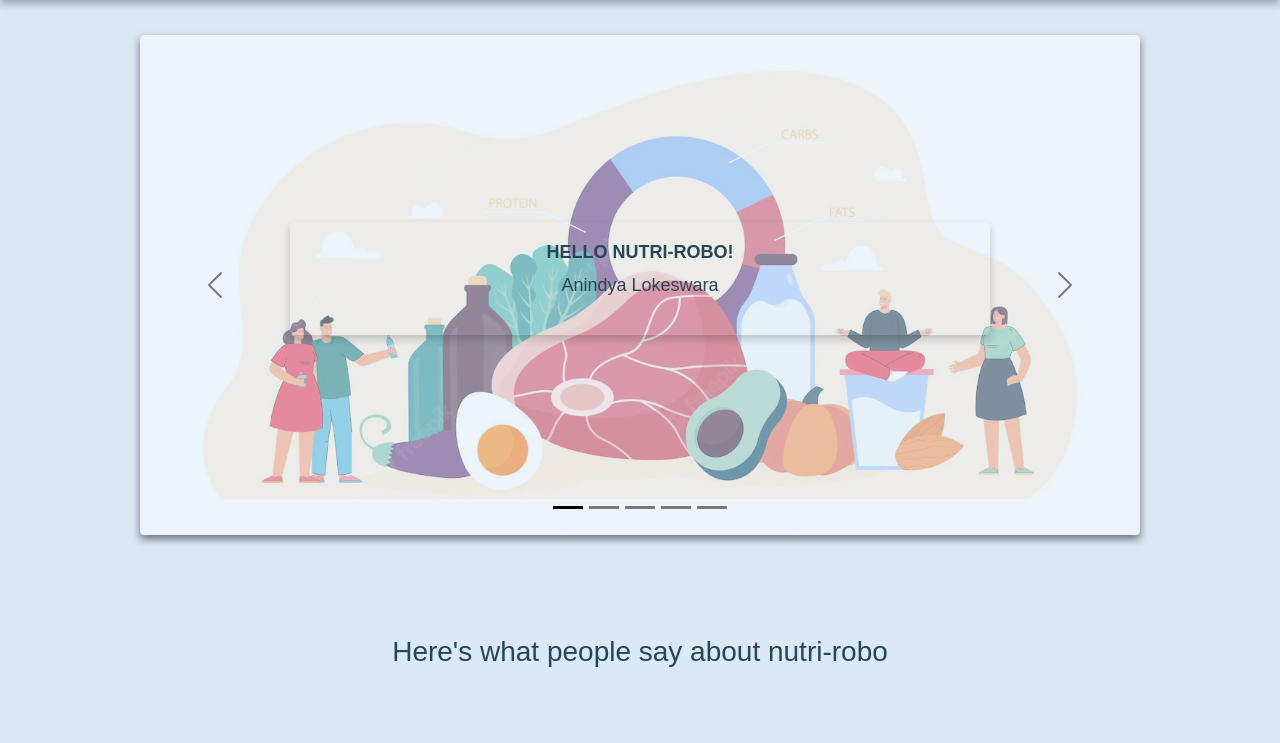
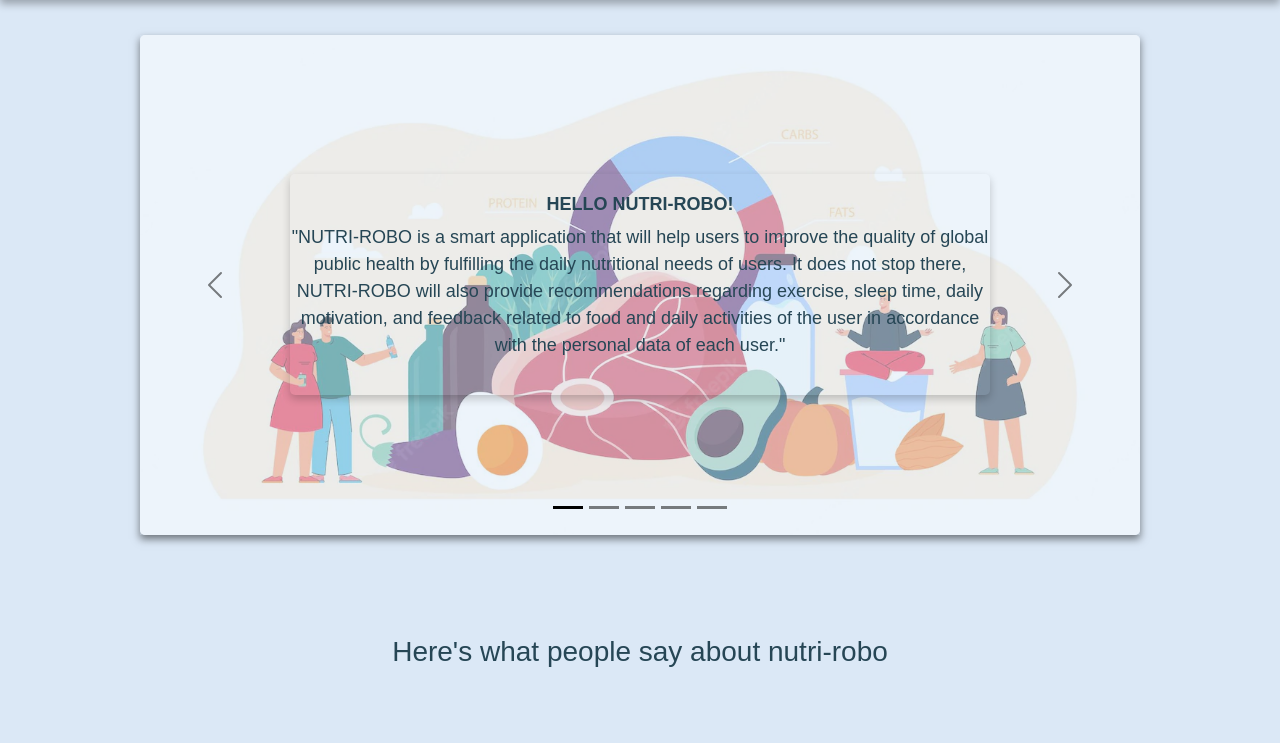
Before and after one commit to afiqilyasakmal/nutri-robo, a Django app: page / in a window 1280 px wide. Shown: the part 75-818 px from the top of the page. Run offline with Django 4.2, Linux system fonts and the light colour scheme; data that the repository does not hold is empty.

Commit message:
updating landingPage module

```diff
--- a/landingPage/static/css/landingPage.css
+++ b/landingPage/static/css/landingPage.css
@@ -279,14 +279,14 @@
     }
 
     #carouselLabel1 {
-        margin-bottom: 0px;
+        margin-bottom: -10px;
         box-shadow: 0 4px 8px 0 rgba(0,0,0,0.2);
         transition: 0.3s;
         border-radius: 5px;
     }
 
     #carouselLabel1:hover {
-        margin-bottom: 0px;
+        margin-bottom: -10px;
         box-shadow: 0 4px 8px 0 rgba(0,0,0,0.75);
         border-radius: 5px;
         background-color: rgb(251, 251, 251, 0.75);
@@ -369,7 +369,6 @@
         border-color: #264655;
         box-shadow: 0 4px 8px 0 rgba(0,0,0,0.1);
         transition: 0.3s;
-        font-size: medium;
     }
 
     .navbarButton:hover {
@@ -413,17 +412,19 @@
     }
 
     #carouselLabel1 {
-        margin-bottom: 35px;
+        margin-bottom: 5px;
         box-shadow: 0 4px 8px 0 rgba(0,0,0,0.2);
         transition: 0.3s;
         border-radius: 5px;
+        font-size: x-small;
     }
 
     #carouselLabel1:hover {
-        margin-bottom: 35px;
+        margin-bottom: 5px;
         box-shadow: 0 4px 8px 0 rgba(0,0,0,0.75);
         border-radius: 5px;
         background-color: rgb(251, 251, 251, 0.75);
+        font-size: x-small;
     }
 
     #carouselLabel2 {
@@ -492,6 +493,10 @@
     margin-right: 30px;
     }
 
+    .navbarButton {
+        font-size: medium;
+    }
+
     .carousel {
         height: 300px;
         width: 600px;
@@ -527,14 +532,14 @@
 
 
     #carouselLabel1 {
-        margin-bottom: 80px;
+        margin-bottom: 10px;
         box-shadow: 0 4px 8px 0 rgba(0,0,0,0.2);
         transition: 0.3s;
         border-radius: 5px;
     }
 
     #carouselLabel1:hover {
-        margin-bottom: 80px;
+        margin-bottom: 10px;
         box-shadow: 0 4px 8px 0 rgba(0,0,0,0.75);
         border-radius: 5px;
         background-color: rgb(251, 251, 251, 0.75);
@@ -640,14 +645,14 @@
     }
 
     #carouselLabel1 {
-        margin-bottom: 180px;
+        margin-bottom: 120px;
         box-shadow: 0 4px 8px 0 rgba(0,0,0,0.2);
         transition: 0.3s;
         border-radius: 5px;
     }
 
     #carouselLabel1:hover {
-        margin-bottom: 180px;
+        margin-bottom: 120px;
         box-shadow: 0 4px 8px 0 rgba(0,0,0,0.75);
         border-radius: 5px;
         background-color: rgb(251, 251, 251, 0.75);
--- a/landingPage/templates/afterLoginLandingPage.html
+++ b/landingPage/templates/afterLoginLandingPage.html
@@ -15,7 +15,9 @@
   <!-- Navigation Bar -->
   <nav class="navbar fixed-top" id ="navbar">
     <div class="container-fluid">
-      <img src="{% static '/images/logo.jpg' %}" alt="" id="logoImage">
+      <a href="{% url 'landingPage:show_afterLoginlandingPage' %}">
+        <img src="{% static '/images/logo.jpg' %}" alt="" id="logoImage">
+      </a>
       <span class = "modalButton">
         <button type="button" class="navbarButton">
           <a href="{% url 'landingPage:logout_user' %}" style="text-decoration: none; color: #264655;">
@@ -47,7 +49,7 @@
         <a href="{% url 'landingPage:show_afterLoginlandingPage' %}">
           <div class="carousel-caption" id ="carouselLabel1">
             <h5>HELLO NUTRI-ROBO!</h5>
-            <p>"Anindya Lokeswara"</p>
+            <p>"NUTRI-ROBO is a smart application that will help users to improve the quality of global public health by fulfilling the daily nutritional needs of users. It does not stop there, NUTRI-ROBO will also provide recommendations regarding exercise, sleep time, daily motivation, and feedback related to food and daily activities of the user in accordance with the personal data of each user."</p>
           </div>
         </a>
       </div>
--- a/landingPage/templates/landingPage.html
+++ b/landingPage/templates/landingPage.html
@@ -15,7 +15,9 @@
   <!-- Navigation Bar -->
   <nav class="navbar fixed-top" id ="navbar">
     <div class="container-fluid">
-      <img src="{% static '/images/logo.jpg' %}" alt="" id="logoImage">
+      <a href="{% url 'landingPage:show_landingPage' %}">
+        <img src="{% static '/images/logo.jpg' %}" alt="" id="logoImage">
+      </a>
       <span class = "modalButton">
         <button type="button" class="navbarButton">
           <a href="{% url 'landingPage:login_user' %}" style="text-decoration: none; color: #264655;">SIGN IN</a>
@@ -42,7 +44,7 @@
         <a href="{% url 'landingPage:show_landingPage' %}">
           <div class="carousel-caption" id ="carouselLabel1">
             <h5>HELLO NUTRI-ROBO!</h5>
-            <p>Anindya Lokeswara</p>
+            <p>"NUTRI-ROBO is a smart application that will help users to improve the quality of global public health by fulfilling the daily nutritional needs of users. It does not stop there, NUTRI-ROBO will also provide recommendations regarding exercise, sleep time, daily motivation, and feedback related to food and daily activities of the user in accordance with the personal data of each user."</p>
           </div>
         </a>
       </div>
--- a/landingPage/templates/login.html
+++ b/landingPage/templates/login.html
@@ -13,7 +13,9 @@
   <!-- Navigation Bar -->
   <nav class="navbar fixed-top" id ="navbar">
     <div class="container-fluid">
-        <img src="{% static '/images/logo.jpg' %}" alt="" width="225" height="55"  id="logoImage">
+      <a href="{% url 'landingPage:show_landingPage' %}">
+        <img src="{% static '/images/logo.jpg' %}" alt="" id="logoImage">
+      </a>
         <span>
             <button type="button" class="signOutButton">
               <a href="{% url 'landingPage:show_landingPage' %}" style="text-decoration: none; color: #264655;">
--- a/landingPage/templates/register.html
+++ b/landingPage/templates/register.html
@@ -13,7 +13,9 @@
     <!-- Navigation Bar -->
     <nav class="navbar fixed-top" id ="navbar">
         <div class="container-fluid">
-            <img src="{% static '/images/logo.jpg' %}" alt="" width="225" height="55"  id="logoImage">
+            <a href="{% url 'landingPage:show_landingPage' %}">
+                <img src="{% static '/images/logo.jpg' %}" alt="" id="logoImage">
+              </a>
             <span>
                 <button type="button" class="signOutButton">
                   <a href="{% url 'landingPage:show_landingPage' %}" style="text-decoration: none; color: #264655;">
--- a/landingPage/views.py
+++ b/landingPage/views.py
@@ -13,7 +13,10 @@ import datetime
 # Create your views here.
 
 def show_landingPage(request):
-    return render(request, 'landingPage.html')
+    if request.user.is_authenticated:
+        return redirect('landingPage:show_afterLoginlandingPage')
+    else:
+        return render(request, 'landingPage.html')
 
 @login_required(login_url='/login/')
 def show_afterLoginlandingPage(request):
@@ -26,31 +29,38 @@ def show_afterLoginlandingPage(request):
     return render(request, 'afterLoginLandingPage.html', context)
 
 def register(request):
-    form = UserCreationForm()
-    if request.method == "POST":
-        form = UserCreationForm(request.POST)
-        if form.is_valid():
-            form.save()
-            messages.success(request, 'Account has been created successfully!')
-            return redirect('landingPage:login_user')
+    if request.user.is_authenticated:
+        return redirect('landingPage:show_afterLoginlandingPage')
+    else:
+        form = UserCreationForm()
+        if request.method == "POST":
+            form = UserCreationForm(request.POST)
+            if form.is_valid():
+                form.save()
+                messages.success(request, 'Account has been created successfully!')
+                return redirect('landingPage:login_user')
 
-    context = {'form':form}
-    return render(request, 'register.html', context)
+        context = {'form':form}
+        return render(request, 'register.html', context)
+
 
 def login_user(request):
-    if request.method == 'POST':
-        username = request.POST.get('username')
-        password = request.POST.get('password')
-        user = authenticate(request, username=username, password=password)
-        if user is not None:
-            login(request, user)
-            response = HttpResponseRedirect(reverse("landingPage:show_afterLoginlandingPage")) # membuat response
-            response.set_cookie('last_login', str(datetime.datetime.now()))
-            return response
-        else:
-            messages.info(request, 'Invalid username or password')
-    context = {}
-    return render(request, 'login.html', context)
+    if request.user.is_authenticated:
+        return redirect('landingPage:show_afterLoginlandingPage')
+    else:
+        if request.method == 'POST':
+            username = request.POST.get('username')
+            password = request.POST.get('password')
+            user = authenticate(request, username=username, password=password)
+            if user is not None:
+                login(request, user)
+                response = HttpResponseRedirect(reverse("landingPage:show_afterLoginlandingPage")) # membuat response
+                response.set_cookie('last_login', str(datetime.datetime.now()))
+                return response
+            else:
+                messages.info(request, 'Invalid username or password')
+        context = {}
+        return render(request, 'login.html', context)
 
 def logout_user(request):
     logout(request)
```
Also changed, not shown: landingPage/static/css/afterLoginLandingPage.css (+15 -9 lines), landingPage/static/css/login.css (+22 -0 lines), landingPage/static/css/register.css (+22 -0 lines).
